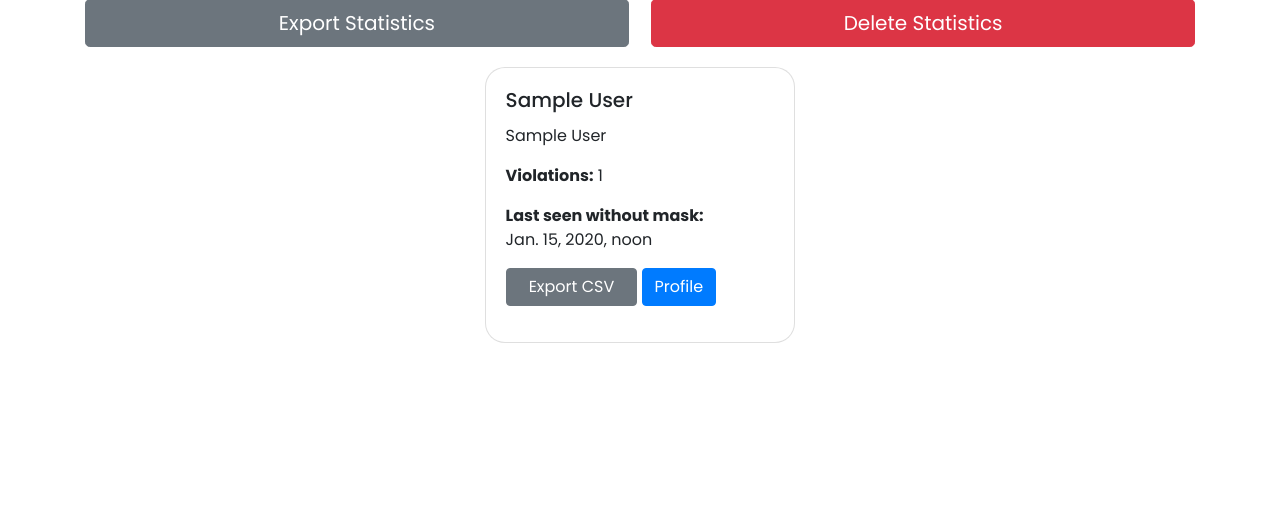
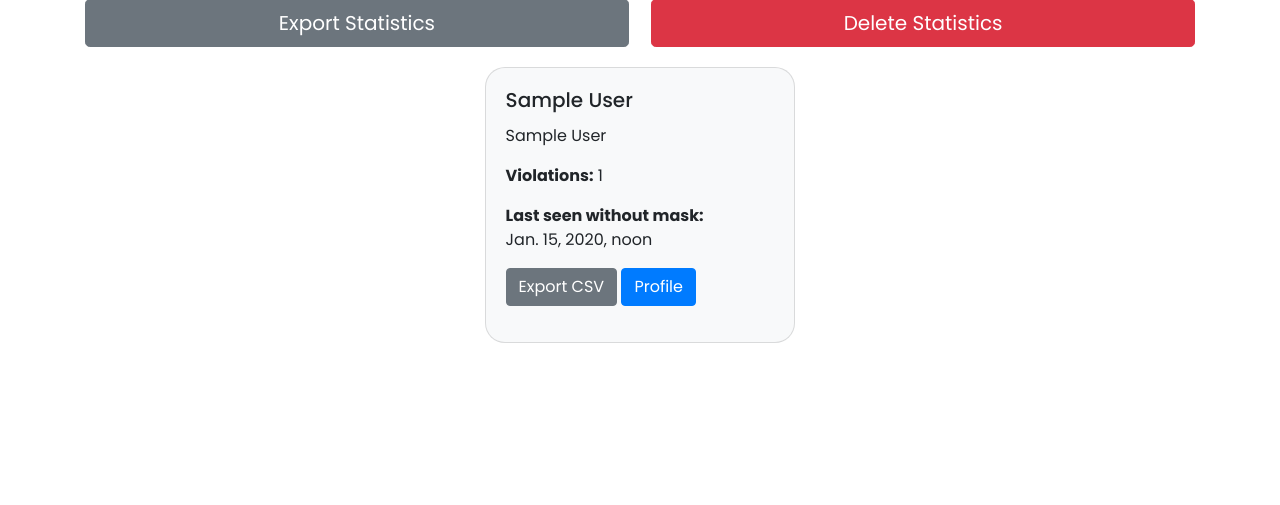
Before and after one commit to Maddie02/mask-detector, a Django app: page /dashboard/ in a window 1280 px wide. Shown: the part 186-691 px from the top of the page. Run offline with Django 3.2, Linux system fonts and the light colour scheme; a user stored in the database is signed in; tables that the repository leaves empty hold one stand-in row (values such as "Sample post").

Commit message:
[Update] Update styling

```diff
--- a/mask_detect/accounts/static/accounts/styles.css
+++ b/mask_detect/accounts/static/accounts/styles.css
@@ -224,7 +224,12 @@ a.btn.disabled, fieldset:disabled a.btn {
 .employee-card {
     border-radius: 20px;
     width: 28%;
-    margin-bottom: 10px;
+    margin-bottom: 25px;
+    transition: top ease-in;
+}
+
+.employee-card:hover {
+    top: -10px;
 }
 
 footer {
--- a/mask_detect/accounts/templates/accounts/dashboard.html
+++ b/mask_detect/accounts/templates/accounts/dashboard.html
@@ -17,7 +17,8 @@
         </div>
         <div class="dashboard">
             {% for employee in employees %}
-                <div class="card employee-card" >
+                <div class="card employee-card bg-light">
+                {% comment %} row no-gutters bg-light position-relative {% endcomment %}
                     <div class="card-body">
                         <h5 class="card-title">{{ employee.first_name }}&nbsp{{ employee.last_name }}</h5>
                         <p class="card-text">{{ employee.company }}</p>
@@ -28,7 +29,7 @@
                                     <p><strong>Violations:</strong> {{ stat.all_violations }}</p>
                                     <p><strong>Last seen without mask:</strong> <br />{{ stat.last_seen_without_mask }}</p>
                                 {% endtimezone %}
-                                <a href="/stats?{% set_query_parameters employee_id=stat.employee.id %}" class="btn btn-secondary btn-stat">Export CSV</a>
+                                <a href="/stats?{% set_query_parameters employee_id=stat.employee.id %}" class="btn btn-secondary">Export CSV</a>
                             {% endif %}
                         {% endfor %}
                         <a href="/profile/employee?{% set_query_parameters employee_id=employee.id %}" class="btn btn-primary">Profile</a>
```
